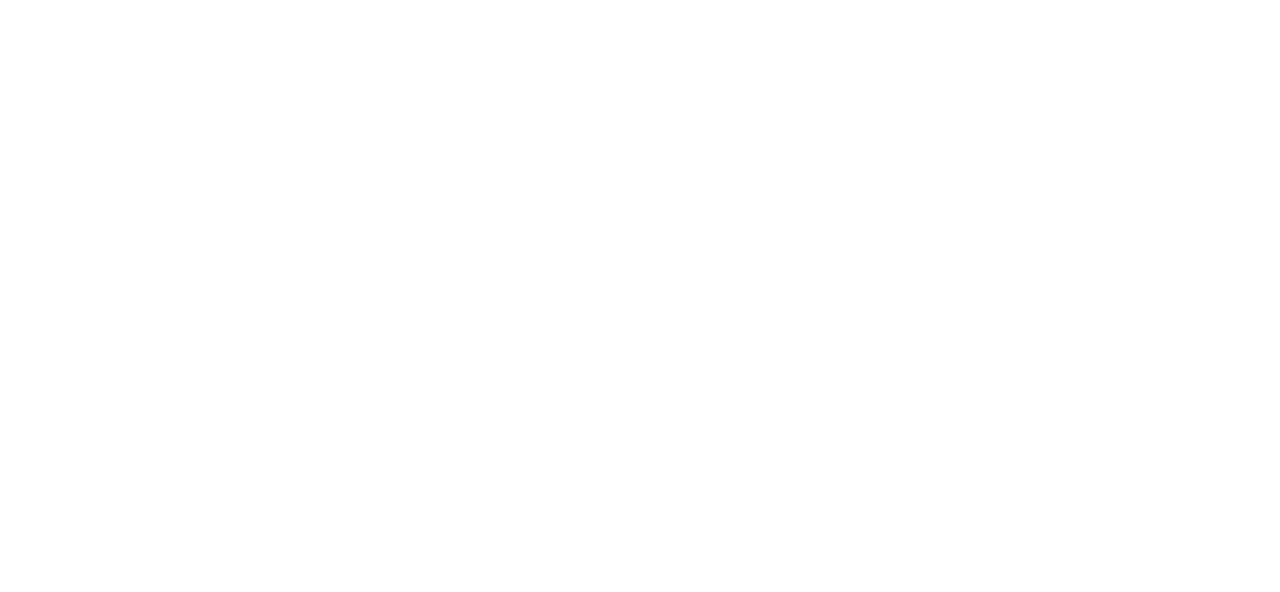
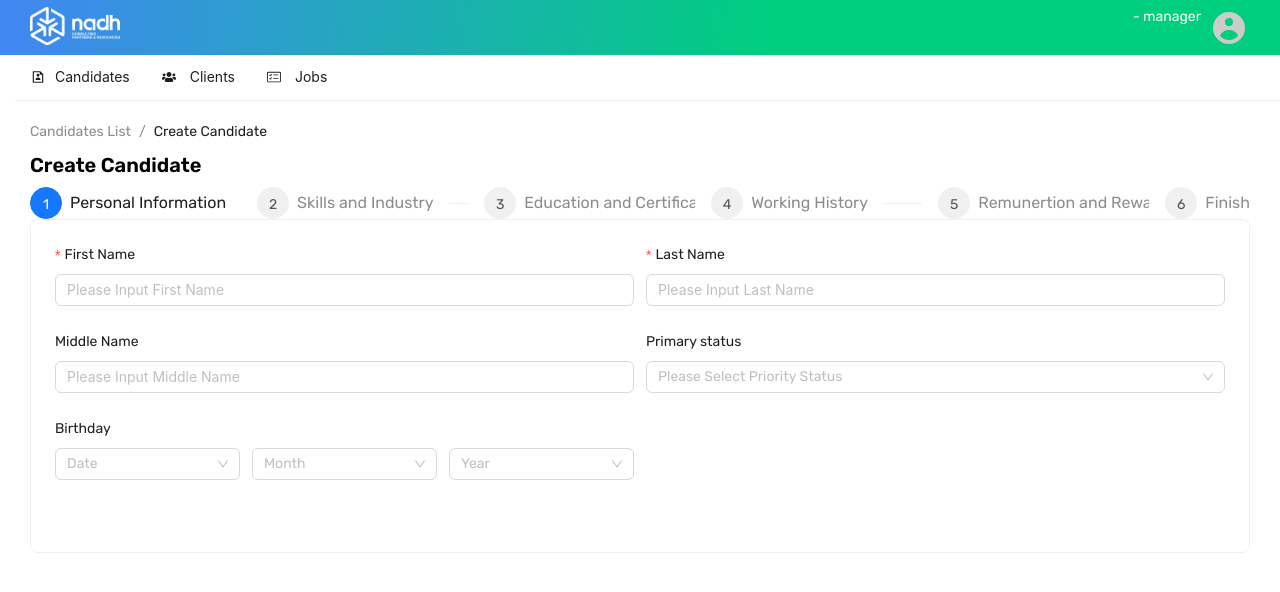
Before and after one commit to thanhbinh02/nadh, a React (Create React App) app: page /candidate-add in a window 1280 px wide. Before the commit this address had no page. Shown: the top 592 px of the page. Built offline with nearby package versions, Linux system fonts and the light colour scheme; sample sign-in values are in the browser's storage.

Commit message:
UI Candidate Create

```diff
--- a/src/App.js
+++ b/src/App.js
@@ -3,27 +3,20 @@
 import { Routes, Route } from 'react-router-dom';
 import { DefaultLayout } from './layouts/DefaultLayout';
 import { Candidates } from './Pages/Candidates';
-
-import { QueryClientProvider, QueryClient } from 'react-query';
-import { ReactQueryDevtools } from 'react-query/devtools';
-
 import { PrivateLayout } from './layouts/PrivateLayout';
-
-const queryClient = new QueryClient();
+import CandidateAdd from './Pages/Candidate/CandidateAdd';
 
 function App() {
   return (
-    <QueryClientProvider client={queryClient}>
     <Routes>
       <Route element={<DefaultLayout />}>
         <Route path="/" element={<Login />} />
       </Route>
       <Route element={<PrivateLayout />}>
         <Route path="/candidates" element={<Candidates />} />
+        <Route path="/candidate-add" element={<CandidateAdd />} />
       </Route>
     </Routes>
-      {/* <ReactQueryDevtools initialIsOpen={false} position="bottom-right" /> */}
-    </QueryClientProvider>
   );
 }
 
--- a/src/Pages/Candidate/CandidateAdd.jsx
+++ b/src/Pages/Candidate/CandidateAdd.jsx
@@ -0,0 +1,57 @@
+import { Steps, Row, Card, Breadcrumb } from 'antd';
+import { Link } from 'react-router-dom';
+import { useState } from 'react';
+import FormPersonalInformation from '../../components/Form/FormPersonalInformation';
+
+const CandidateAdd = () => {
+  const [currentStep, setCurrentStep] = useState(0);
+
+  return (
+    <div style={{ margin: '20px 30px' }}>
+      <Row>
+        <Breadcrumb>
+          <Breadcrumb.Item>
+            <Link to="/candidates">Candidates List</Link>
+          </Breadcrumb.Item>
+          <Breadcrumb.Item>
+            <span>Create Candidate</span>
+          </Breadcrumb.Item>
+        </Breadcrumb>
+      </Row>
+      <div style={{ fontSize: '20px', fontWeight: '600', margin: '10px 0' }}>
+        Create Candidate
+      </div>
+      <Row>
+        <Steps
+          current={currentStep}
+          items={[
+            {
+              title: 'Personal Information',
+            },
+            {
+              title: 'Skills and Industry',
+            },
+            {
+              title: 'Education and Certificate',
+            },
+            {
+              title: 'Working History',
+            },
+            {
+              title: 'Remunertion and Rewards',
+            },
+            {
+              title: 'Finish',
+            },
+          ]}
+        />
+      </Row>
+      <Row style={{ width: '100%' }}>
+        <Card style={{ width: '100%' }}>
+          <FormPersonalInformation />
+        </Card>
+      </Row>
+    </div>
+  );
+};
+export default CandidateAdd;
--- a/src/Pages/Candidates.jsx
+++ b/src/Pages/Candidates.jsx
@@ -1,19 +1,19 @@
-import React from 'react';
+import { useEffect } from 'react';
+import { useSelector, useDispatch } from 'react-redux';
+import { Link } from 'react-router-dom';
+
+import { Row, Col, Button } from 'antd';
+import { PlusOutlined } from '@ant-design/icons';
+import { CustomColumns } from '../components/CustomColumns';
+import TableCandidates from '../components/Table/TableCandidates';
 
 import { fetchCountries } from '../store/locationsSlice';
-import { useEffect } from 'react';
-import { useSelector, useDispatch } from 'react-redux';
 import { fetchIndustries } from '../store/categoriesSlice';
 import { fetchCandidates } from '../store/candidatesSlice';
-import TableCandidates from '../components/Table/TableCandidates';
 import { fetchLanguages } from '../store/languagesSlice';
 import { fetchHighestDegree } from '../store/highestDegreeSlice';
-
-import { CustomColumns } from '../components/CustomColumns';
 import { fetchListCustoms } from '../store/customColumnSlice';
 import { getTagsCandidates } from '../store/tagsCandidatesSlice';
-import { Row, Col, Button } from 'antd';
-import { PlusOutlined } from '@ant-design/icons';
 import { refreshCandidates } from '../store/candidatesSlice';
 
 export const Candidates = () => {
@@ -80,6 +80,7 @@
               </Button>
             </Col>
             <Col span={12}>
+              <Link to="/candidate-add">
                 <Button
                   type="primary"
                   color="red"
@@ -92,6 +93,7 @@
                   <PlusOutlined />
                   Create Candidate
                 </Button>
+              </Link>
             </Col>
           </Row>
         </Col>
--- a/src/components/Filter/FilterDropDownCountryCity.jsx
+++ b/src/components/Filter/FilterDropDownCountryCity.jsx
@@ -1,8 +1,8 @@
-import { Form, Select } from 'antd';
+import { Form, Select, Card, Button, Row, Col } from 'antd';
 import { useEffect, useState } from 'react';
 import { useDispatch, useSelector } from 'react-redux';
-import { Card, Button, Row, Col } from 'antd';
 import { SearchOutlined } from '@ant-design/icons';
+
 import { fetchCities } from '../../store/locationsSlice';
 import { fetchCandidates } from '../../store/candidatesSlice';
 import { getTagsCandidates } from '../../store/tagsCandidatesSlice';
--- a/src/components/Filter/FilterDropDownIndustry.jsx
+++ b/src/components/Filter/FilterDropDownIndustry.jsx
@@ -1,8 +1,9 @@
-import { Form, Select } from 'antd';
 import { useState, useEffect } from 'react';
 import { useDispatch } from 'react-redux';
-import { Card, Button, Row, Col } from 'antd';
+
+import { Form, Select, Card, Button, Row, Col } from 'antd';
 import { SearchOutlined } from '@ant-design/icons';
+
 import { getTagsCandidates } from '../../store/tagsCandidatesSlice';
 import { refreshCandidates } from '../../store/candidatesSlice';
 
--- a/src/components/Filter/FilterDropDownSelectOneItem.jsx
+++ b/src/components/Filter/FilterDropDownSelectOneItem.jsx
@@ -1,8 +1,8 @@
-import React from 'react';
+import { useDispatch } from 'react-redux';
+import { useEffect } from 'react';
 import { Card, Row, Col, Select, Form } from 'antd';
-import { useDispatch } from 'react-redux';
+
 import { getTagsCandidates } from '../../store/tagsCandidatesSlice';
-import { useEffect } from 'react';
 import { FilterResetSearch } from './FilterResetSearch';
 
 const convertStringToArray = (string) => {
--- a/src/components/Filter/FilterDropDownText.jsx
+++ b/src/components/Filter/FilterDropDownText.jsx
@@ -1,6 +1,7 @@
-import React, { useEffect } from 'react';
+import { useEffect } from 'react';
+import { useDispatch } from 'react-redux';
 import { Card, Row, Col, Input, Form } from 'antd';
-import { useDispatch } from 'react-redux';
+
 import { getTagsCandidates } from '../../store/tagsCandidatesSlice';
 import { FilterResetSearch } from './FilterResetSearch';
 
--- a/src/components/Filter/FilterTimeRange.jsx
+++ b/src/components/Filter/FilterTimeRange.jsx
@@ -1,6 +1,5 @@
-import React, { useState, useEffect } from 'react';
-import { Card, Button, Row, Col, InputNumber, Form } from 'antd';
-import { SearchOutlined } from '@ant-design/icons';
+import { useState, useEffect } from 'react';
+import { Card, Row, Col, InputNumber, Form } from 'antd';
 import { useDispatch } from 'react-redux';
 import { getTagsCandidates } from '../../store/tagsCandidatesSlice';
 import { FilterResetSearch } from './FilterResetSearch';
--- /dev/null
+++ b/src/components/Form/FormPersonalInformation.jsx
@@ -0,0 +1,119 @@
+import { Select, Form, Input, Row, Col } from 'antd';
+import { useState } from 'react';
+import { priority_status, DATES, MONTHS } from '../../utils/const';
+
+const FormPersonalInformation = () => {
+  const [form] = Form.useForm();
+  const { Option } = Select;
+  const yearsRange = [];
+  for (var i = 1960; i <= 2023; i++) {
+    yearsRange.push({ key: i });
+  }
+
+  return (
+    <Form form={form} layout="vertical">
+      <Row gutter={(12, 12)}>
+        <Col span={12}>
+          <Form.Item label="First Name" required name="first_name">
+            <Input placeholder="Please Input First Name" />
+          </Form.Item>
+        </Col>
+        <Col span={12}>
+          <Form.Item label="Last Name" required name="last_name">
+            <Input placeholder="Please Input Last Name" />
+          </Form.Item>
+        </Col>
+      </Row>
+      <Row gutter={(12, 12)}>
+        <Col span={12}>
+          <Form.Item label="Middle Name" name="middle_name">
+            <Input placeholder="Please Input Middle Name" />
+          </Form.Item>
+        </Col>
+        <Col span={12}>
+          <Form.Item name="priority_status" label="Primary status">
+            <Select
+              style={{ width: '100%', borderRadius: '0px' }}
+              placeholder="Please Select Priority Status"
+              optionFilterProp="children"
+            >
+              {priority_status.map((option) => {
+                return (
+                  <Option
+                    key={option.key}
+                    value={option.key}
+                    label={option.label}
+                  >
+                    {option.label}
+                  </Option>
+                );
+              })}
+            </Select>
+          </Form.Item>
+        </Col>
+      </Row>
+
+      <Form.Item label="Birthday">
+        <Row gutter={(12, 12)}>
+          <Col span={4}>
+            <Form.Item name="date_birthday">
+              <Select
+                allowClear
+                showSearch
+                style={{ width: '100%', borderRadius: '0px' }}
+                placeholder="Date"
+              >
+                {DATES.map((option) => {
+                  return (
+                    <Option key={option.key} value={option.key}>
+                      {option.key}
+                    </Option>
+                  );
+                })}
+              </Select>
+            </Form.Item>
+          </Col>
+          <Col span={4}>
+            <Form.Item name="month_birthday">
+              <Select
+                allowClear
+                showSearch
+                style={{ width: '100%', borderRadius: '0px' }}
+                placeholder="Month"
+                optionFilterProp="children"
+              >
+                {MONTHS.map((option) => {
+                  return (
+                    <Option key={option.key} value={option.key}>
+                      {option.label}
+                    </Option>
+                  );
+                })}
+              </Select>
+            </Form.Item>
+          </Col>
+          <Col span={4}>
+            <Form.Item name="year_birthday">
+              <Select
+                allowClear
+                showSearch
+                style={{ width: '100%', borderRadius: '0px' }}
+                placeholder="Year"
+                optionFilterProp="children"
+              >
+                {yearsRange.map((option) => {
+                  return (
+                    <Option key={option.key} value={option.key}>
+                      {option.key}
+                    </Option>
+                  );
+                })}
+              </Select>
+            </Form.Item>
+          </Col>
+        </Row>
+      </Form.Item>
+    </Form>
+  );
+};
+export default FormPersonalInformation;
--- a/src/layouts/components/NavHeader.jsx
+++ b/src/layouts/components/NavHeader.jsx
@@ -10,7 +10,7 @@
     <div style={{ marginLeft: '15px' }}>
       <Menu mode="horizontal">
         <Menu.Item key={0} icon={<RiFileUserLine />}>
-          <Link to="/">Candidates</Link>
+          <Link to="/candidates">Candidates</Link>
         </Menu.Item>
         <Menu.Item key={1} icon={<FaUsers />}>
           <Link to="/"> Clients</Link>
--- a/src/utils/const.js
+++ b/src/utils/const.js
@@ -151,3 +151,90 @@
     tag: 'Year of management',
   },
 ];
+
+export const DATES = [
+  { key: '01' },
+  { key: '02' },
+  { key: '03' },
+  { key: '04' },
+  { key: '05' },
+  { key: '06' },
+  { key: '07' },
+  { key: '08' },
+  { key: '09' },
+  { key: '10' },
+  { key: '11' },
+  { key: '12' },
+  { key: '13' },
+  { key: '14' },
+  { key: '15' },
+  { key: '16' },
+  { key: '17' },
+  { key: '18' },
+  { key: '19' },
+  { key: '20' },
+  { key: '21' },
+  { key: '22' },
+  { key: '23' },
+  { key: '24' },
+  { key: '25' },
+  { key: '26' },
+  { key: '27' },
+  { key: '28' },
+  { key: '29' },
+  { key: '30' },
+  { key: '31' },
+];
+
+export const MONTHS = [
+  {
+    key: 1,
+    label: 'Jan',
+  },
+  {
+    key: 2,
+    label: 'Feb',
+  },
+  {
+    key: 3,
+    label: 'Mar',
+  },
+  {
+    key: 4,
+    label: 'Apr',
+  },
+  {
+    key: 5,
+    label: 'May',
+  },
+  {
+    key: 6,
+    label: 'Jun',
+  },
+  {
+    key: 7,
+    label: 'Jul',
+  },
+  {
+    key: 8,
+    label: 'Aug',
+  },
+  {
+    key: 9,
+    label: 'Sep',
+  },
+  {
+    key: 10,
+    label: 'Oct',
+  },
+  {
+    key: 11,
+    label: 'Nov',
+  },
+  {
+    key: 12,
+    label: 'Dec',
+  },
+];
+
+export const YEARS = Array.from({ length: 31 }, (_, i) => i + 1);
```
Lines whose indentation alone changed are shown as unchanged.
